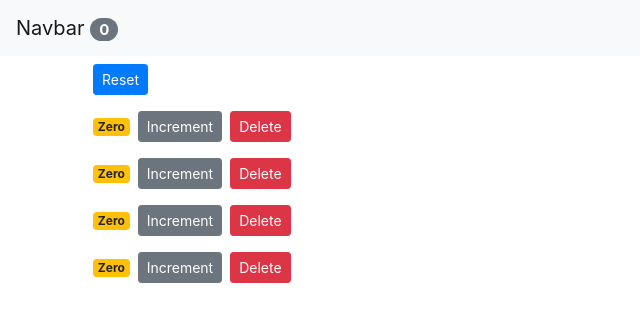
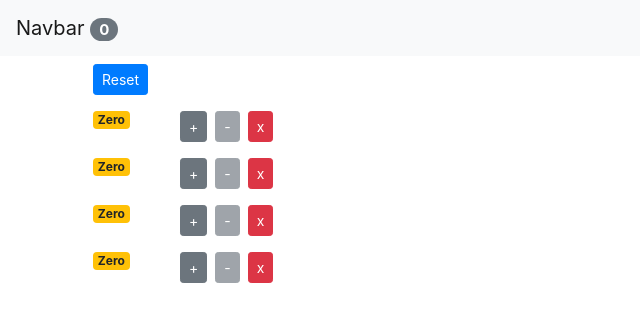
Before and after one commit to anjalishyamjith/Counter-App, a React (Create React App) app: page / in a window 1280 px wide. Shown: the top 322 px of the page, without its empty margins (0-640 px from the left). Built offline with nearby package versions, Linux system fonts and the light colour scheme.

Commit message:
Exercise - Decrement Button

```diff
--- a/src/App.js
+++ b/src/App.js
@@ -30,6 +30,14 @@
     this.setState({ counters });
   };
 
+  handleDecrement = (counter) => {
+    const counters = [...this.state.counters];
+    const index = counters.indexOf(counter);
+    counters[index] = { ...counter };
+    counters[index].value--;
+    this.setState({ counters });
+  };
+
   handleReset = () => {
     const counters = this.state.counters.map((c) => {
       c.value = 0;
@@ -56,6 +64,7 @@
             counters={this.state.counters}
             onReset={this.handleReset}
             onIncrement={this.handleIncrement}
+            onDecrement={this.handleDecrement}
             onDelete={this.handleDelete}
           />
         </main>
--- a/src/components/counter.jsx
+++ b/src/components/counter.jsx
@@ -16,20 +16,31 @@
   render() {
     console.log('Counter - Rendered');
     return (
-      <div>
+      <div className="row">
+        <div className="col-1">
           <span className={this.getBadgeClasses()}>{this.formatCount()}</span>
+        </div>
+        <div className="col">
           <button
             onClick={() => this.props.onIncrement(this.props.counter)}
             className="btn btn-secondary btn-sm"
           >
-          Increment
+            +
+          </button>
+          <button
+            onClick={() => this.props.onDecrement(this.props.counter)}
+            className="btn btn-secondary btn-sm m-2"
+            disabled={this.disableEnable()}
+          >
+            -
           </button>
           <button
             onClick={() => this.props.onDelete(this.props.counter.id)}
-          className="btn btn-danger btn-sm m-2"
+            className="btn btn-danger btn-sm"
           >
-          Delete
+            x
           </button>
+        </div>
       </div>
     );
   }
@@ -44,6 +55,11 @@
     const { value } = this.props.counter;
     return value === 0 ? 'Zero' : value;
   }
+
+  disableEnable() {
+    const { value } = this.props.counter;
+    return value === 0 ? true : false;
+  }
 }
 
 export default Counter;
--- a/src/components/counters.jsx
+++ b/src/components/counters.jsx
@@ -4,7 +4,8 @@
 class Counters extends Component {
   render() {
     console.log('Counters - Rendered');
-    const { onReset, counters, onDelete, onIncrement } = this.props;
+    const { onReset, counters, onDelete, onIncrement, onDecrement } =
+      this.props;
 
     return (
       <div>
@@ -16,6 +17,7 @@
             key={counter.id}
             onDelete={onDelete}
             onIncrement={onIncrement}
+            onDecrement={onDecrement}
             counter={counter}
           />
         ))}
```
Lines whose indentation alone changed are shown as unchanged.
